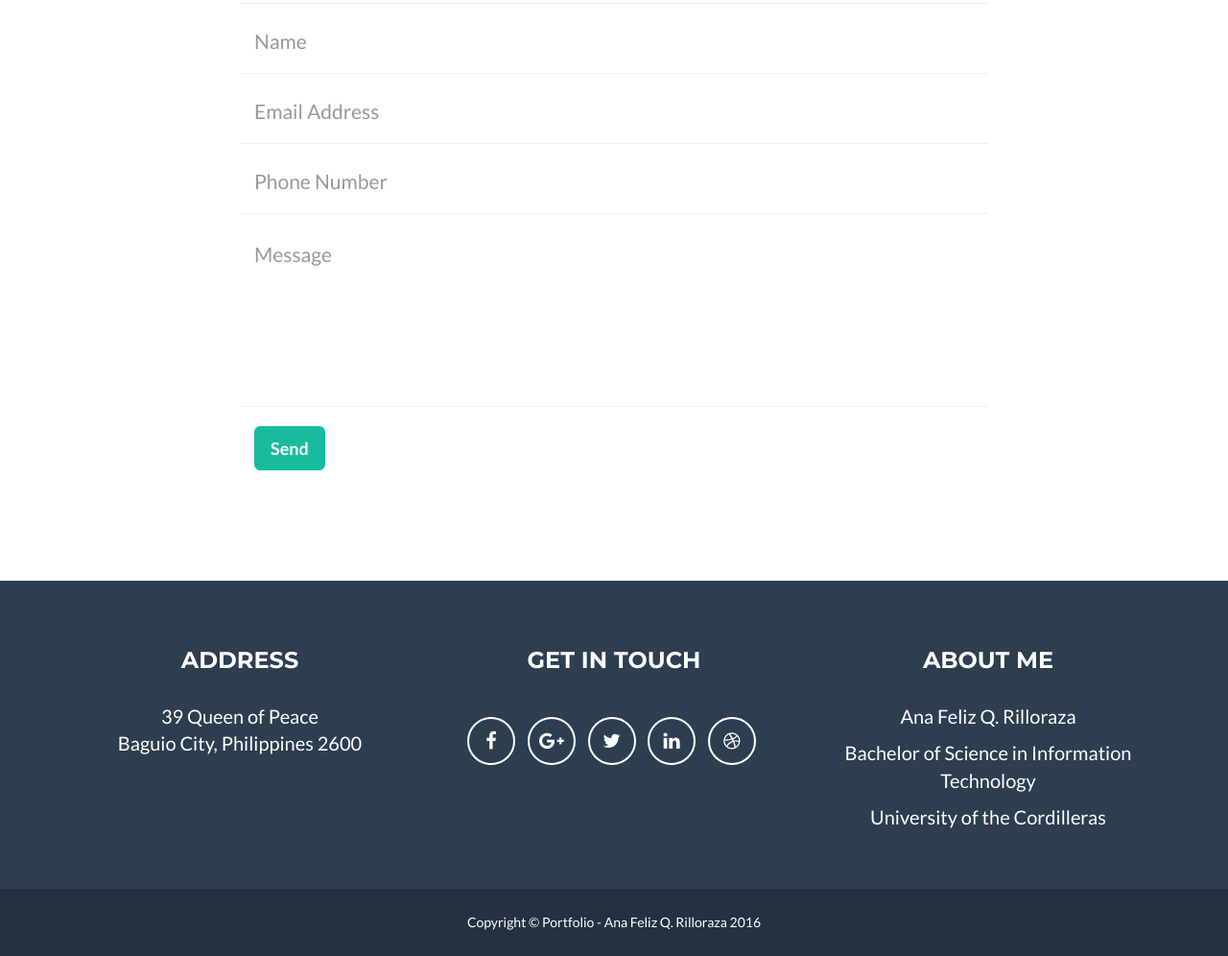
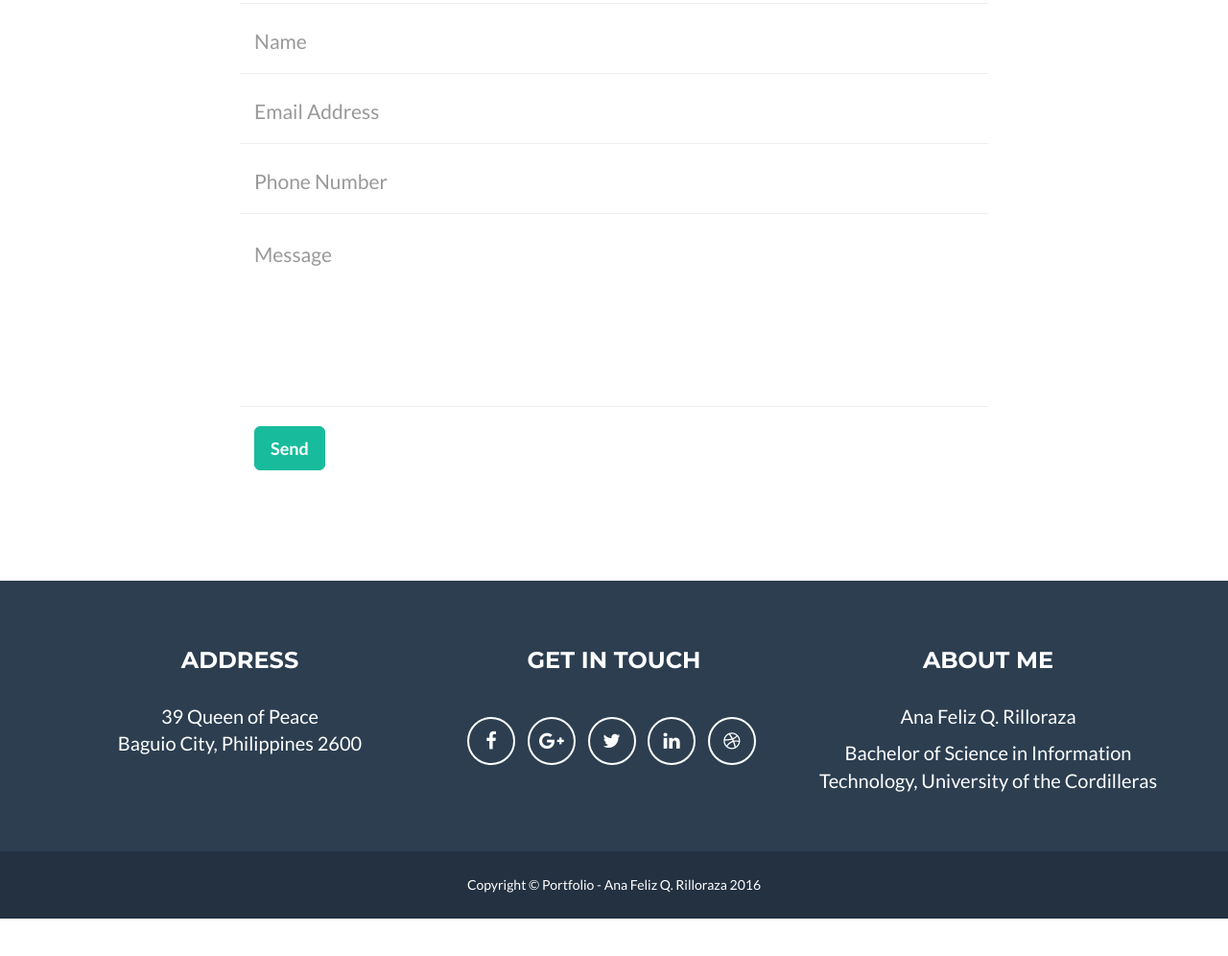
Before and after one commit to AnaRilloraza/AnaRilloraza, a website: page index.html in a window 1280 px wide. Shown: the part 2951-3947 px from the top of the page at 96% size. After the commit the page ends 3908 px from the top, so only its background shows below. Drawn offline with nearby package versions, Linux system fonts and the light colour scheme.

Commit message:
Update index.html

```diff
--- a/index.html
+++ b/index.html
@@ -269,8 +269,7 @@
                     <div class="footer-col col-md-4">
                         <h3>About Me</h3>
                         <p>Ana Feliz Q. Rilloraza</p>
-                        <p>Bachelor of Science in Information Technology</p>
-                        <p>University of the Cordilleras</p>
+                        <p>Bachelor of Science in Information Technology, University of the Cordilleras</p>
                     </div>
                 </div>
             </div>
```
